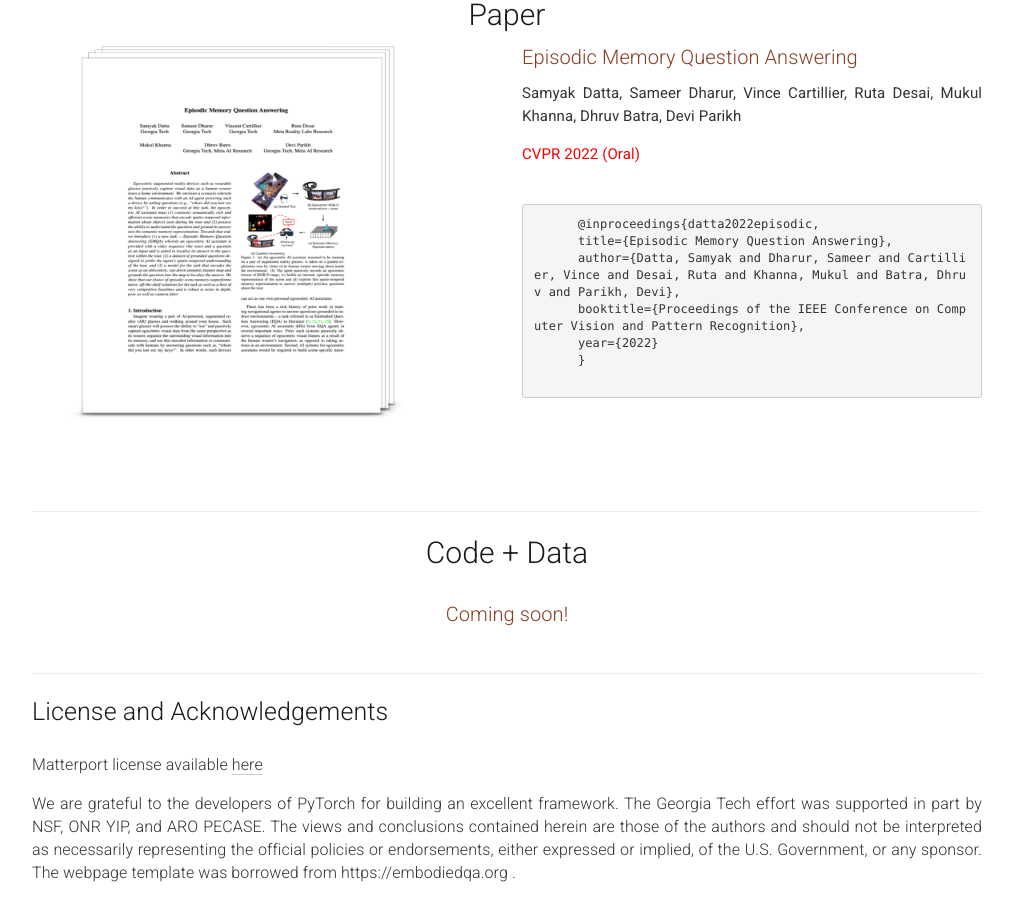
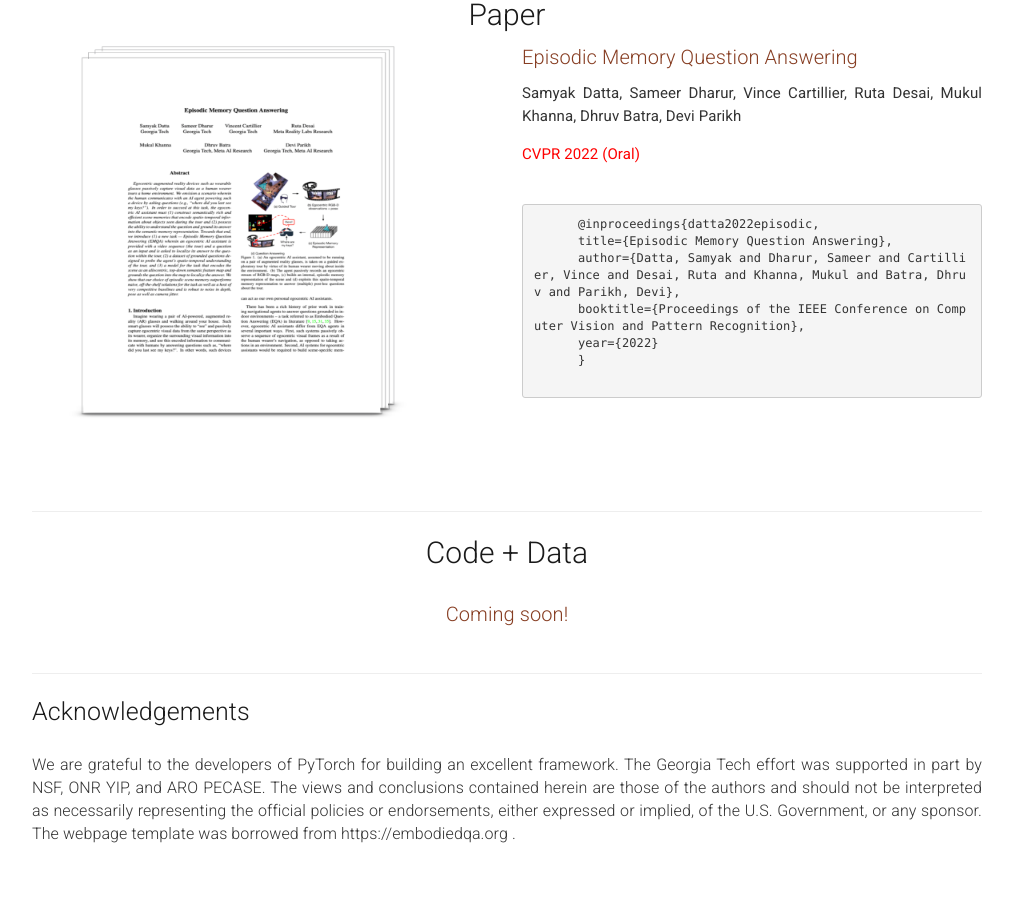
Before and after one commit to samyak-268/emqa, a Jekyll site: the page built from _pages/home.md, in a window 1280 px wide and 900 px high, scrolled down 1959 px. Shown: the whole window, without its empty margins (133-1146 px from the left). Built offline with Jekyll 4.4.1, drawn with Linux system fonts in a browser that asks for light colours; after the commit the page ends 2820 px from its top, so only the background shows below that.

Commit message:
Removed MP3D license (added to paper PDF) + added .gitignore

```diff
--- a/_pages/home.md
+++ b/_pages/home.md
@@ -236,16 +236,13 @@ The Georgia Tech effort was supported in part by NSF, ONR YIP, and ARO PECASE. T
 {% if page.acknowledgements %}
 <div class="row">
   <div class="col-xs-12">
-    <h2>License and Acknowledgements</h2>
+    <h2>Acknowledgements</h2>
   </div>
 </div>
 <a name="/acknowledgements"></a>
 <div class="row">
   <div class="col-xs-12">
     <p>
-      Matterport license available <a href="{{ "/static/pdf/mp3d_license.pdf" | prepend:site.baseurl }}">here</a>
-    </p>
-    <p>
       {{ page.acknowledgements }}
     </p>
   </div>
```
Also changed, not shown: 4 other files.
